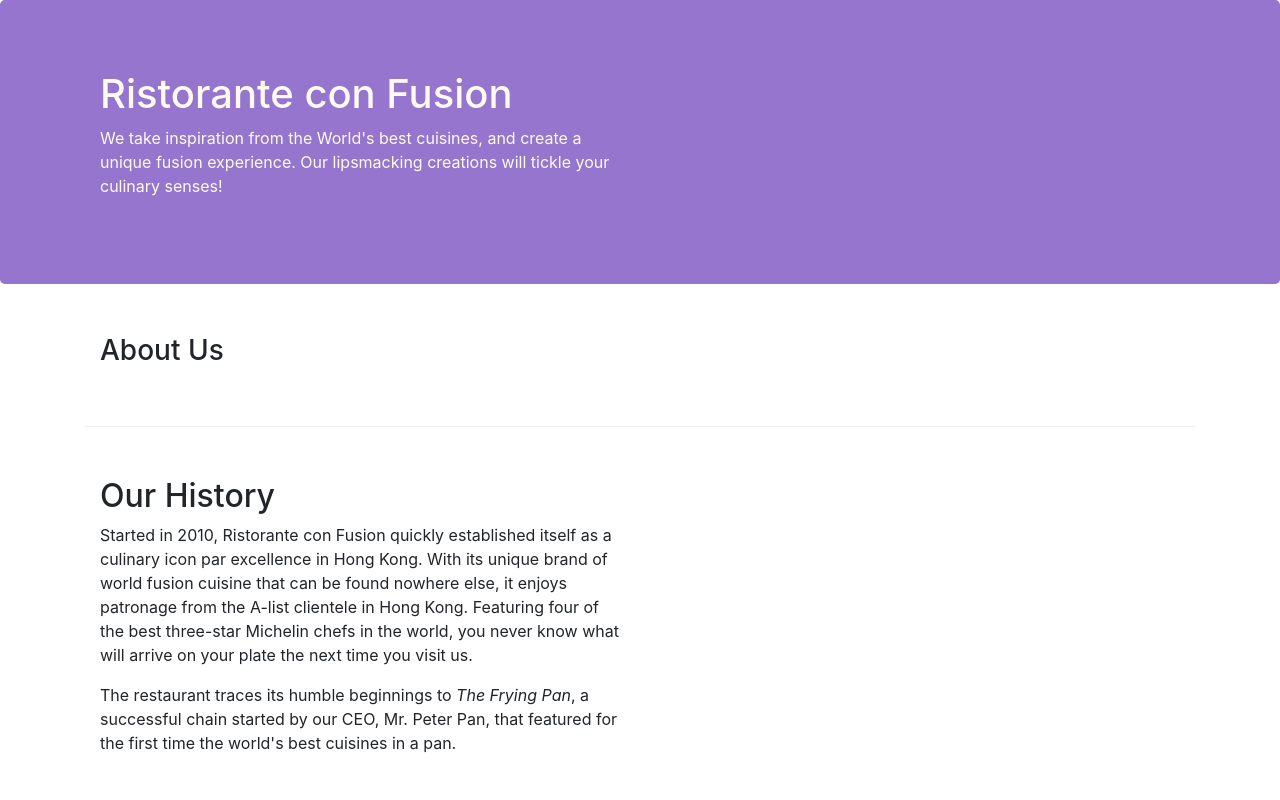
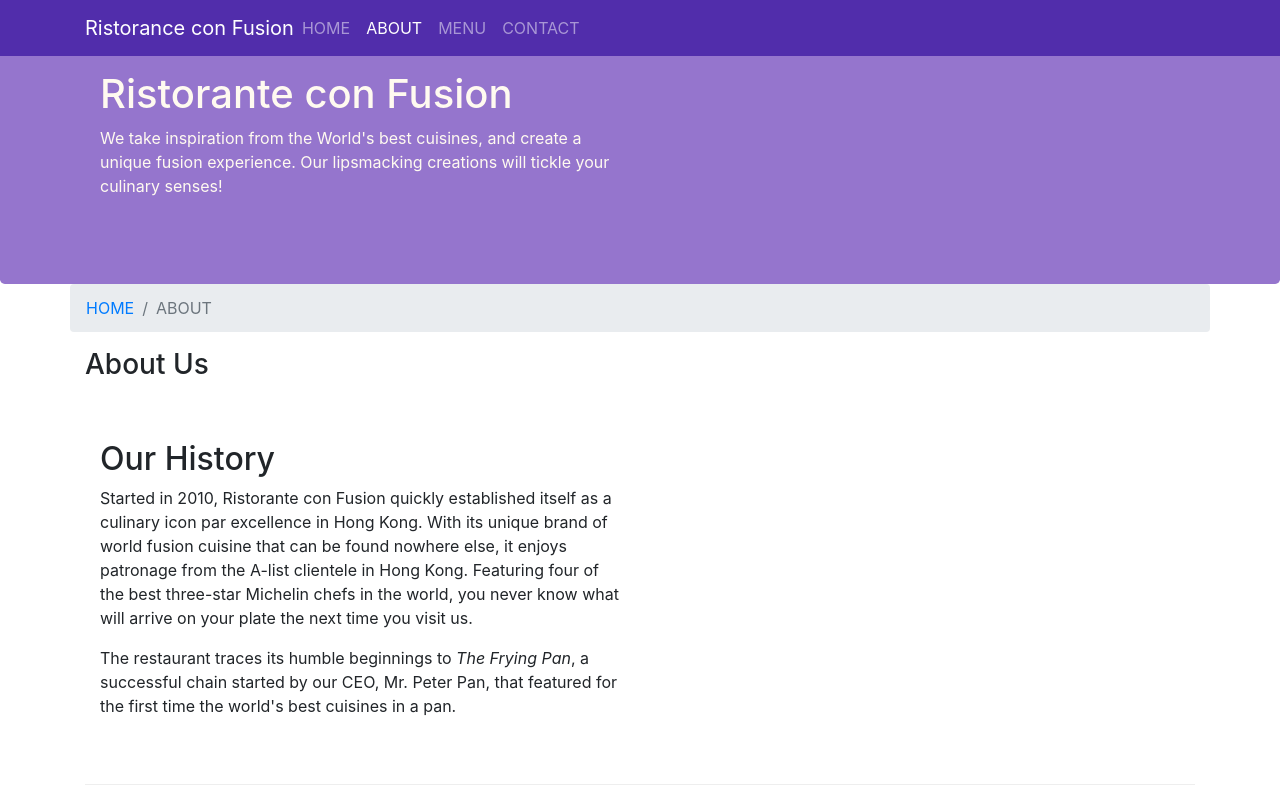
Before and after one commit to harsh1245-bit/Bootstrap-Grid-System, a website: page aboutus.html in a window 1280 px wide. Shown: the top 800 px of the page. Drawn offline with nearby package versions, Linux system fonts and the light colour scheme.

Commit message:
navbar-add

```diff
--- a/aboutus.html
+++ b/aboutus.html
@@ -16,6 +16,35 @@
   </head>
 
   <body data-gr-c-s-loaded="true">
+    <nav class="navbar navbar-dark navbar-expand-sm fixed-top">
+      <div class="container">
+        <button
+          class="navbar-toggler"
+          type="button"
+          data-toggle="collapse"
+          data-target="#Navbar"
+        >
+          <span class="navbar-toggler-icon"></span>
+        </button>
+        <a class="navbar-brand mr-auto" href="./index.html"
+          >Ristorance con Fusion</a
+        >
+        <div class="collapse navbar-collapse" id="Navbar">
+          <ul class="navbar-nav mr-auto">
+            <li class="nav-item">
+              <a class="nav-link" href="./index.html">HOME</a>
+            </li>
+            <li class="nav-item">
+              <a class="nav-link active" href="#">ABOUT</a>
+            </li>
+            <li class="nav-item"><a class="nav-link" href="#">MENU</a></li>
+            <li class="nav-item">
+              <a class="nav-link" href="#">CONTACT</a>
+            </li>
+          </ul>
+        </div>
+      </div>
+    </nav>
     <header class="jumbotron">
       <div class="container">
         <div class="row row-header">
@@ -33,8 +62,12 @@
     </header>
 
     <div class="container">
-      <div class="row row-content align-items-center">
-        <div class="col-12 col-sm-12">
+      <div class="row">
+        <ol class="col-12 breadcrumb">
+          <li class="breadcrumb-item"><a href="./index.html">HOME</a></li>
+          <li class="breadcrumb-item active"><a>ABOUT</a></li>
+        </ol>
+        <div class="col-12">
           <h3>About Us</h3>
         </div>
       </div>
@@ -116,7 +149,7 @@
           <div class="col-4 offset-1 col-sm-2">
             <h5>Links</h5>
             <ul class="list-unstyled">
-              <li><a href="#">Home</a></li>
+              <li><a href="./index.html">Home</a></li>
               <li><a href="#">About</a></li>
               <li><a href="#">Menu</a></li>
               <li><a href="#">Contact</a></li>
--- a/css/styles.css
+++ b/css/styles.css
@@ -25,3 +25,10 @@
   margin: 0px;
   color: #0f0f0f0f;
 }
+.body {
+  padding: 50px 0px 0px 0px;
+  z-index: 0;
+}
+.navbar-dark {
+  background-color: #512dab;
+}
```
Also changed, not shown: index.html (+28 -1 lines).
